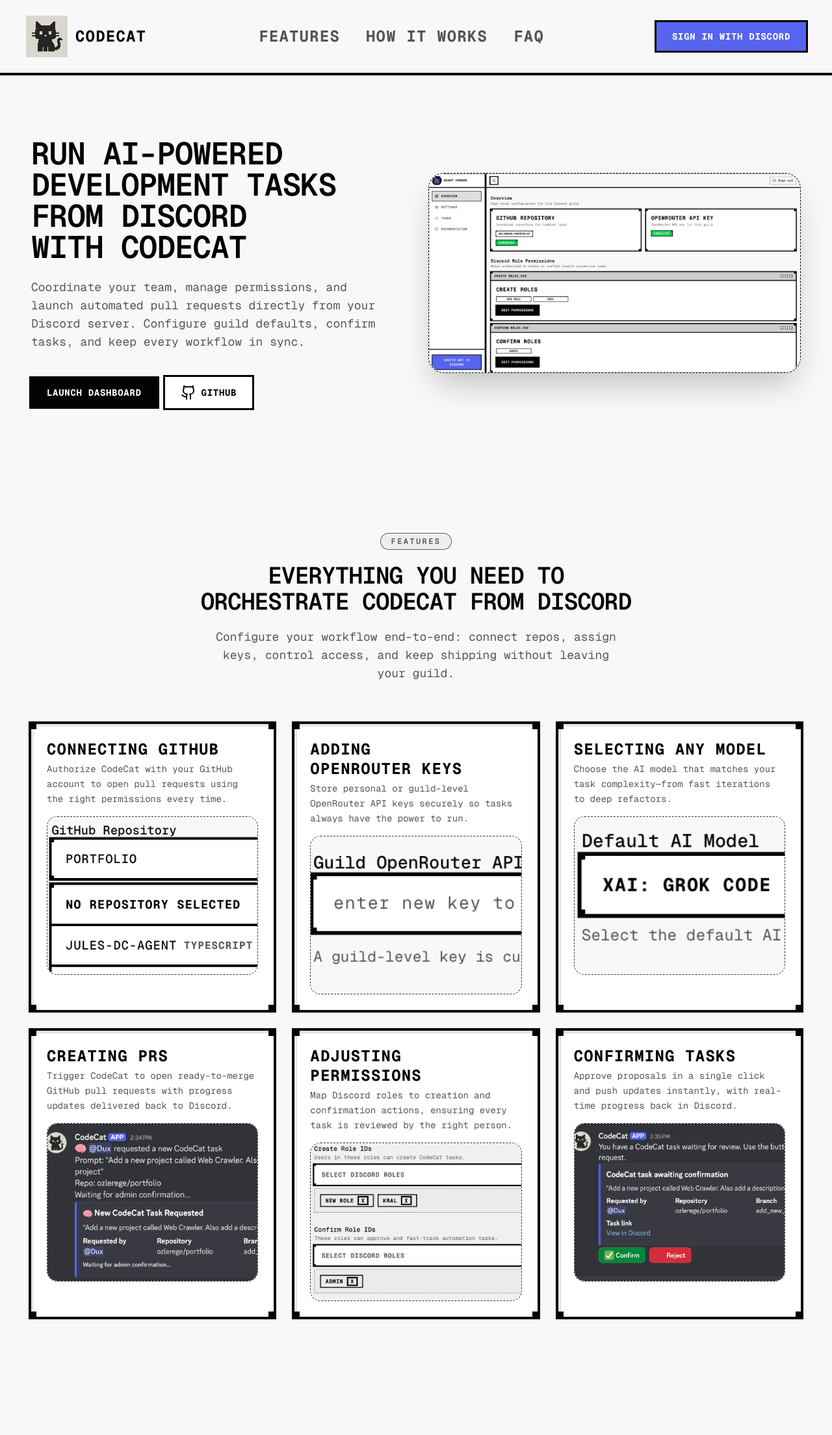
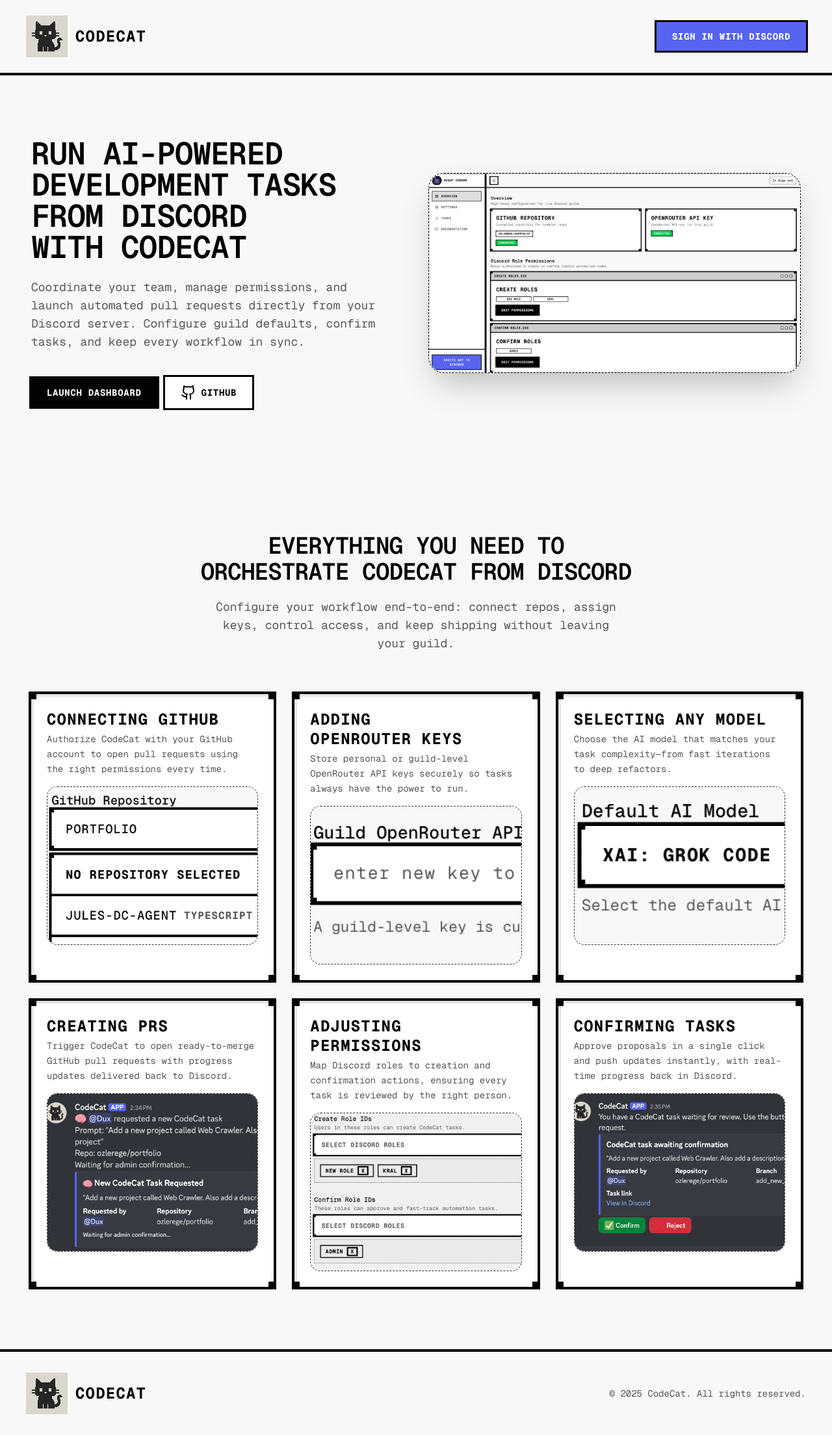
Before and after one commit to ozlerege/codecat-dc-agent, a Next.js app: page / in a window 1280 px wide. Shown: the whole page at 65% size. Before the commit the page ends 2122 px from the top, so only its background shows below. Built offline with nearby package versions, Linux system fonts and the light colour scheme; no server answers.

Commit message:
Simplifies landing page layout
Removes the navigation links from the main section of the landing page.
Adds a footer with the CodeCat logo and copyright information to the bottom of the page.

```diff
--- a/src/app/page.tsx
+++ b/src/app/page.tsx
@@ -47,21 +47,6 @@
               <PixelCardTitle>CodeCat</PixelCardTitle>
             </div>
           </div>
-
-          <nav
-            className="hidden items-center justify-between gap-10 md:flex"
-            aria-label="Main"
-          >
-            {navigationLinks.map((link) => (
-              <Link
-                key={link.href}
-                href={link.href}
-                className="font-bold text-muted-foreground transition hover:text-foreground text-lg"
-              >
-                <PixelCardTitle>{link.label}</PixelCardTitle>
-              </Link>
-            ))}
-          </nav>
 
           <div className="hidden md:flex">
             <SignInCard />
@@ -120,9 +105,6 @@
       <section id="features" className="px-10 sm:px-12 py-20 lg:px-12 lg:py-24">
         <div className="mx-auto flex w-full max-w-8xl flex-col gap-16">
           <div className="mx-auto flex max-w-2xl flex-col items-center gap-5 text-center">
-            <PixelCardTitle className="rounded-full border border-border/60 bg-muted/40 px-4 py-1 text-xs font-semibold uppercase tracking-[0.2em] text-muted-foreground">
-              Features
-            </PixelCardTitle>
             <PixelCardTitle className="text-balance text-3xl font-semibold tracking-tight sm:text-4xl">
               Everything you need to orchestrate CodeCat from Discord
             </PixelCardTitle>
@@ -159,6 +141,23 @@
           </div>
         </div>
       </section>
+
+      <footer className="border-t-4 border-border px-6 py-8 sm:px-8 lg:px-10">
+        <div className="mx-auto flex w-full max-w-8xl items-center justify-between gap-6">
+          <div className="flex items-center gap-3">
+            <Image
+              src="/images/image.png"
+              alt="CodeCat"
+              width={64}
+              height={32}
+            />
+            <PixelCardTitle>CodeCat</PixelCardTitle>
+          </div>
+          <p className="text-sm text-muted-foreground font-mono">
+            © {new Date().getFullYear()} CodeCat. All rights reserved.
+          </p>
+        </div>
+      </footer>
     </main>
   );
 }
```
